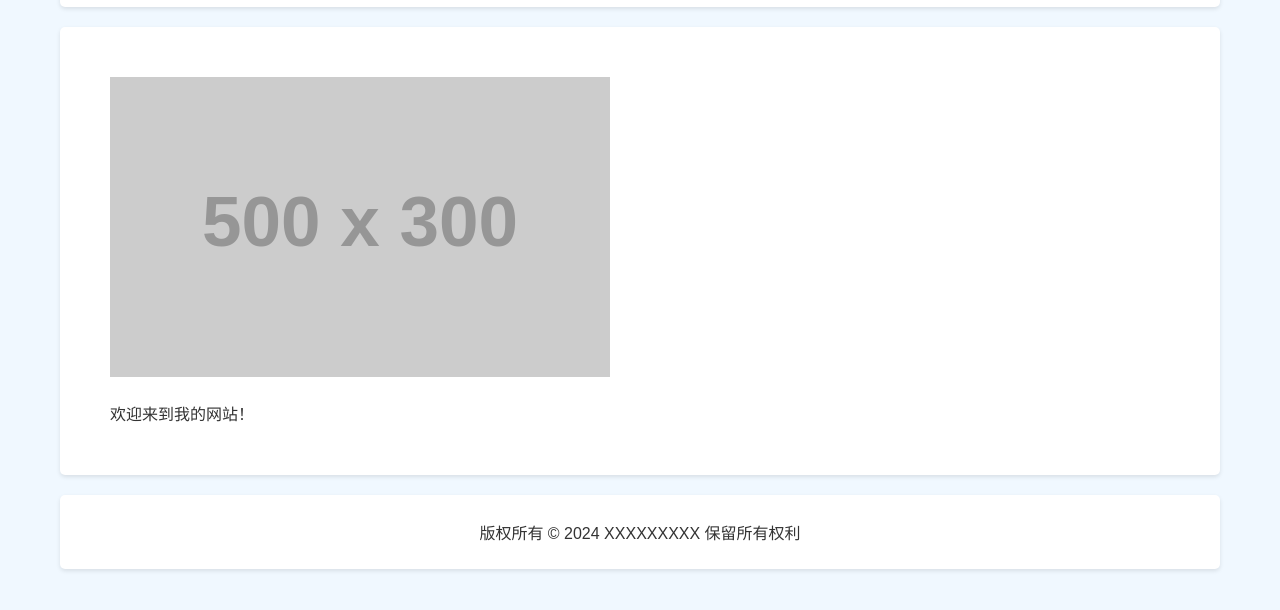
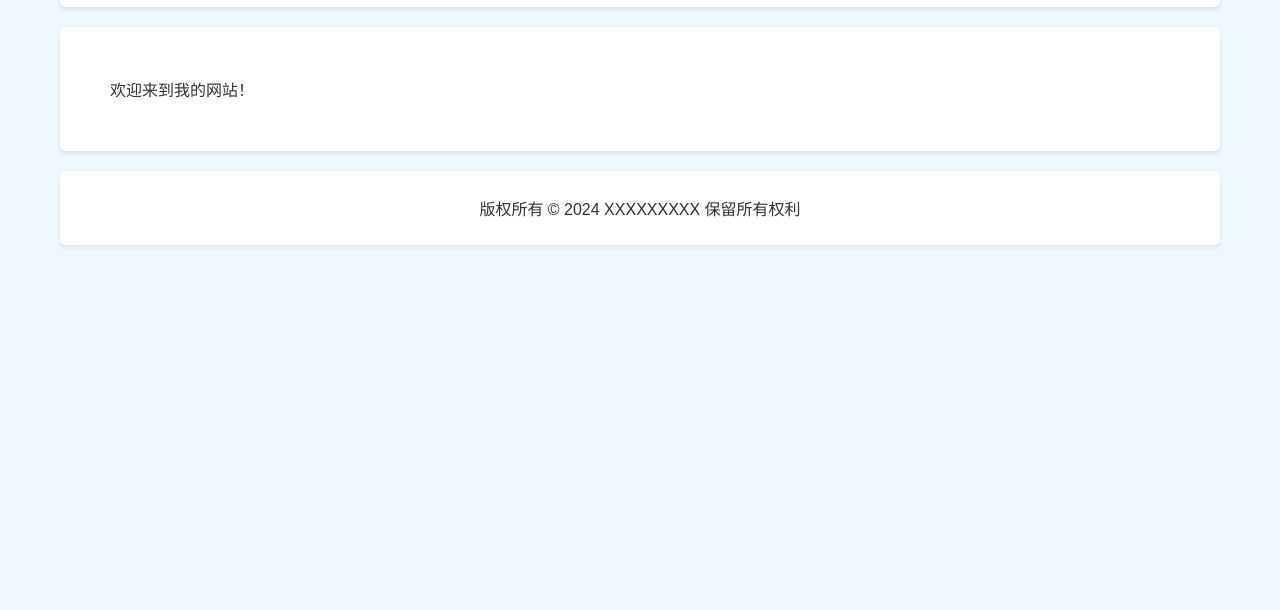
Before and after one commit to ruguonixiang8989/test, a plain HTML site: page index.html in a window 1280 px wide. Shown: the part 70-680 px from the top of the page. Drawn offline with Linux system fonts and the light colour scheme; placeholder pictures from the web are drawn by us.

Commit message:
Update index.html

```diff
--- a/index.html
+++ b/index.html
@@ -91,7 +91,7 @@
             </nav>
         </header>
         <section class="hero">
-            <img src="https://via.placeholder.com/500x300" alt="Hero Image">
+            <!--<img src="https://via.placeholder.com/500x300" alt="Hero Image">-->
             <p>欢迎来到我的网站！</p>
         </section>
 
```
